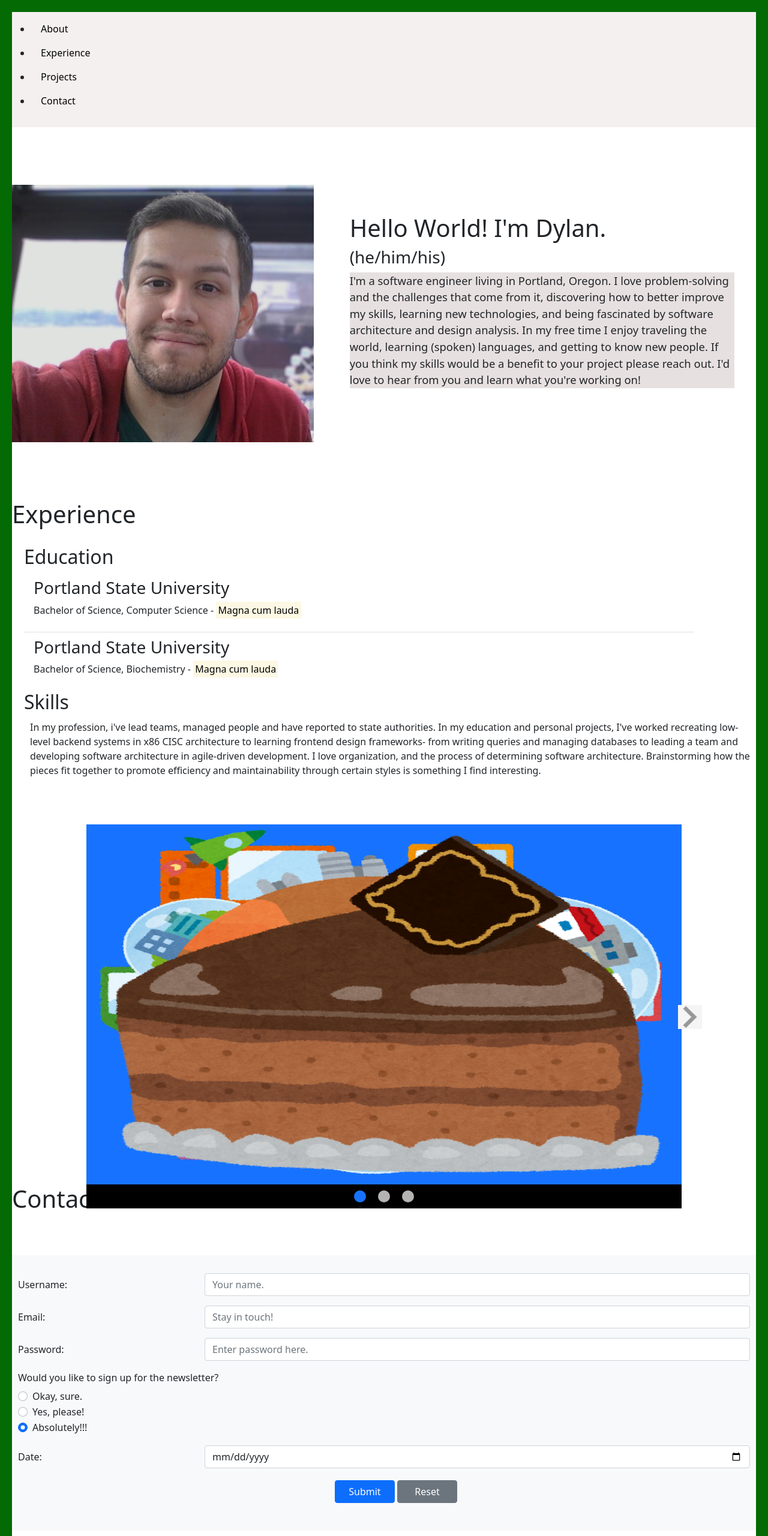
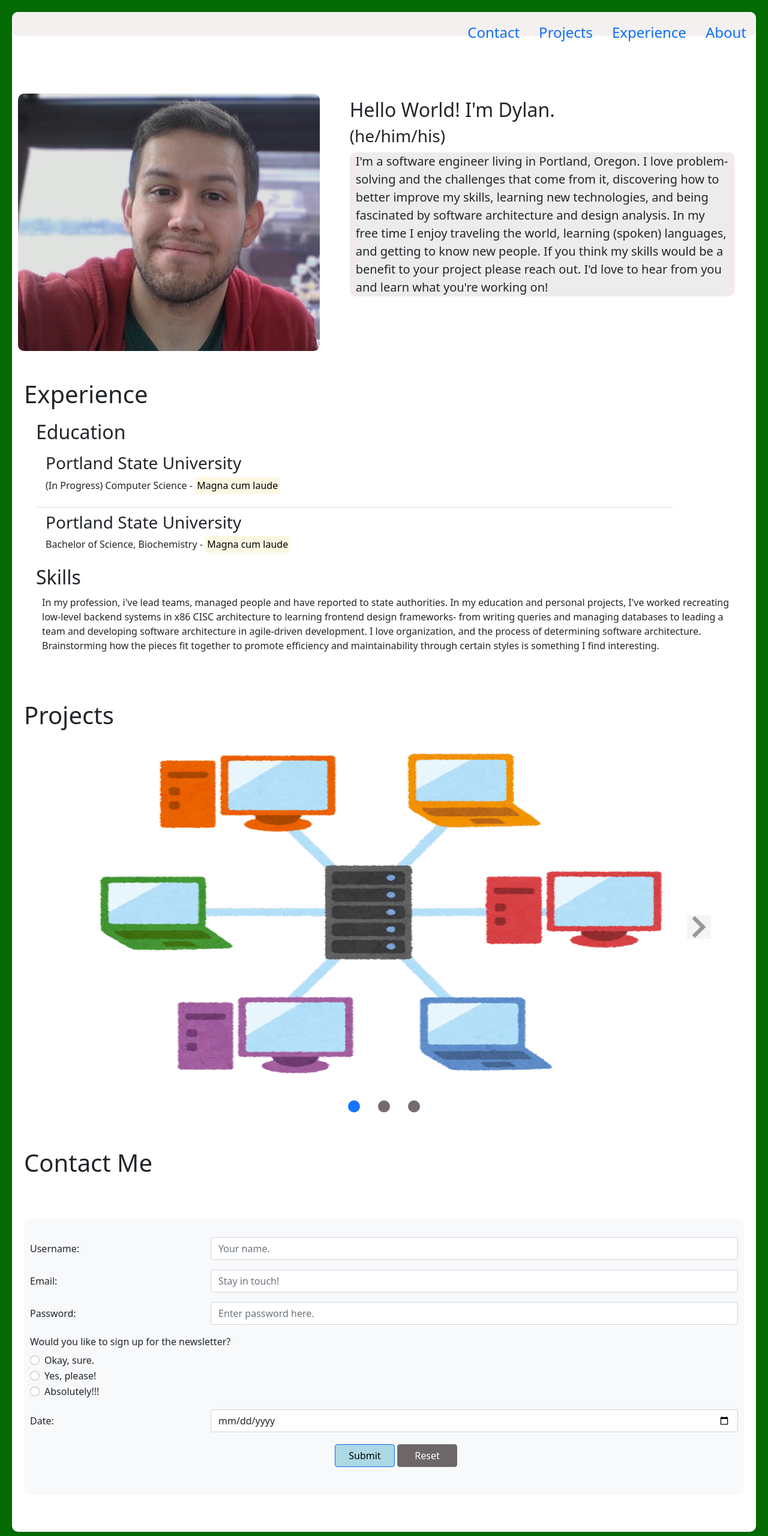
Before and after one commit to dstad418/fantastic-carnival, a plain HTML site: page website.html in a window 1280 px wide. Shown: the top 2560 px of the page at 60% size. Drawn offline with nearby package versions, Linux system fonts and the light colour scheme.

Commit message:
Add files via upload
JS CAROUSEL IS WORKING!

In addition, i've made some aesthetic tweaks. I've got some more functionality I want to add-- otherwise, this is preparing for final descent!

```diff
--- a/settings.js
+++ b/settings.js
@@ -5,7 +5,7 @@ const nextButton = document.querySelector('.carousel__button--right');
 const prevButton = document.querySelector('.carousel__button--left');
 const dotsNav = document.querySelector('.carousel__nav');
 const dots = Array.from(dotsNav.children);
-const slideSize = slides[0].getBoundingClientRect().width;
+const slideWidth = slides[0].getBoundingClientRect().width;
 
 // Arranging slides in an array
 const setSlidePosition = (slide, index) => {
@@ -15,8 +15,8 @@ slides.forEach(setSlidePosition);
 
 // Reuse close
 const moveToSlide = (track, currentSlide, targetSlide) => {
-  track.style.transform = 'translateX(' + targetSlide.style.left + ')';
-  currentSlide.classList.remove('.current-slide');
+  track.style.transform = 'translateX(-' + targetSlide.style.left + ')';
+  currentSlide.classList.remove('current-slide');
   targetSlide.classList.add('current-slide');
 };
 
@@ -25,6 +25,9 @@ const updateDots = (currentDot, targetDot) => {
   targetDot.classList.add('current-slide');
 };
 
+///////
+
+// Hides/shows arrows if at the end of the array
 const hideShowArrows = (slides, prevButton, nextButton, targetIndex) => {
   if (targetIndex === 0) {
     prevButton.classList.add('is-hidden');
@@ -40,10 +43,10 @@ const hideShowArrows = (slides, prevButton, nextButton, targetIndex) => {
 
 // Adding functionality for previous slide button
 prevButton.addEventListener('click', (e) => {
-  const currentSlide = track.document.querySelector('.current-slide');
+  const currentSlide = track.querySelector('.current-slide');
   const prevSlide = currentSlide.previousElementSibling;
   const currentDot = dotsNav.querySelector('.current-slide');
-  const prevDot = previousDot.nextElementSibling;
+  const prevDot = currentDot.previousElementSibling;
   const prevIndex = slides.findIndex((slide) => slide === prevSlide);
   moveToSlide(track, currentSlide, prevSlide);
   updateDots(currentDot, prevDot);
@@ -51,9 +54,9 @@ prevButton.addEventListener('click', (e) => {
 });
 
 // Navigating to the next slide ->
-nextButton.addEventListener('click', (e) => {
+nextButton.addEventListener('click', e => {
   // Find current slide
-  const currentSlide = track.document.querySelector('.current-slide');
+  const currentSlide = track.querySelector('.current-slide');
   const nextSlide = currentSlide.nextElementSibling;
   const currentDot = dotsNav.querySelector('.current-slide');
   const nextDot = currentDot.nextElementSibling;
@@ -67,14 +70,11 @@ nextButton.addEventListener('click', (e) => {
 // Moving the event listener dots!
 dotsNav.addEventListener('click', (e) => {
   const targetDot = e.target.closest('button');
-
-  if (!targetDot) {
-    return;
-  }
+  if (!targetDot) return;
   const currentSlide = track.querySelector('.current-slide');
   const currentDot = dotsNav.querySelector('.current-slide');
   // Loop through array, find first true expr
-  const targetIndex = dots.findIndex((dot) => dot === targetDot);
+  const targetIndex = dots.findIndex(dot => dot === targetDot);
   const targetSlide = slides[targetIndex];
   // Allows us to click on the nav buttons!
   moveToSlide(track, currentSlide, targetSlide);
--- a/styles.css
+++ b/styles.css
@@ -13,24 +13,59 @@
 
 .front-drop {
   margin: 20px;
+  border-radius: 10px;
   background-color: var(--white);
 }
 
 .navbar {
-  position: sticky;
+  border-radius: 10px;
+  display: flex;
+  flex-direction: row;
+  flex-wrap: wrap;
+  padding-left: 0;
+  margin-top: 0;
+  justify-content: end;
+  margin-bottom: 0;
+  margin-right: 20px;
+  width: 100%;
+  height: 5vh;
+  list-style: none;
+  font-size: 1.5em;
+}
+
+.nav-list {
+  display: inline;
+  float: right;
+  color: var(--blue);
+}
+
+.img-fluid {
+  margin-left: 10px;
+  border-radius: 10px;
 }
 
 .about {
   margin: 20px;
 }
 
-.decription-border {
-  background-color: #e7e0e0;
+.about-me {
+  margin-top: -40px;
+}
+
+.description-border {
+  background-color: #f2e9e9;
+  border-radius: 10px;
 }
 
 .description {
-  background-color: var(--light-grey);
-  font-size: 1.15rem;
+  background-color: rgb(237, 236, 236);
+  font-size: 1.25rem;
+  border-radius: 10px;
+  margin: 10px;
+}
+
+.experience-outer {
+  padding-left: 20px;
 }
 
 .experience-inner {
@@ -46,6 +81,11 @@
   margin-right: 20px;
 }
 
+.project-intro {
+  padding-top: 60px;
+  padding-left: 20px;
+}
+
 .carousel {
   position: relative;
   height: 600px;
@@ -59,7 +99,7 @@
 }
 
 .carousel__track-container {
-  background: #1773ff;
+  background: #ffffff;
   height: 100%;
   position: relative;
   overflow: hidden;
@@ -89,12 +129,16 @@
   cursor: pointer;
 }
 
+.carousel__button img {
+  width: 20px;
+}
+
 .carousel__button--left {
-  left: -40px;
+  left: -55px;
 }
 
 .carousel__button--right {
-  right: -40px;
+  right: -55px;
 }
 
 .carousel__button img {
@@ -102,7 +146,6 @@
 }
 
 .carousel__nav {
-  background: black;
   display: flex;
   justify-content: center;
   padding: 10px 0;
@@ -113,8 +156,8 @@
   border-radius: 50%;
   width: 20px;
   height: 20px;
-  background: rgb(181, 178, 178);
-  margin: 0 10px;
+  background: rgb(116, 107, 107);
+  margin: 0 15px;
   cursor: pointer;
 }
 
@@ -126,16 +169,54 @@
   display: none;
 }
 
-/*        DIFFERENT VIEWS        */
-
-/* MOBILE VIEW */
-@media (max-width: 480px) {
+.contact-head {
+  margin-top: 90px;
+  margin-left: 20px;
 }
 
-/* TABLET VIEW */
-@media (min-width: 480.1px) and (max-width: 768px) {
+.contact-block {
+  padding: 20px;
 }
 
-/* DESKTOP VIEW */
-@media (min-width: 768.1px) {
+
+.jumbotron {
+  padding: 10%;
+  border-radius: 10px;
+  border: 5px;
+  border-color: #1773ff;
 }
+
+
+/*      BUTTON CUSTOMIZATIONS     */
+.btn-primary {
+  background-color: lightblue;
+  color: black;
+}
+
+.btn-primary:active {
+  background-color: orange;
+  color: black;
+}
+
+
+.btn-primary:hover {
+  background-color: black;
+  color: yellow;
+}
+
+
+.btn-secondary {
+  background-color: rgb(110, 103, 103);
+  color: white;
+}
+
+.btn-secondary:active {
+  background-color: #1773ff;
+  color: rgb(134, 128, 128);
+}
+
+
+.btn-secondary:hover {
+  background-color: orange;
+  color: black;
+}
--- a/website.html
+++ b/website.html
@@ -14,44 +14,38 @@
   <body class="back-drop">
     <div class="front-drop">
       <!------------------------  NAV BAR  ------------------------>
-      <div class="about-section">
+      <div id="NavBar" class="about-section">
         <nav
           class="navbar"
           style="background-color: rgba(243, 238, 238, 0.851)"
         >
           <ul>
             <li class="nav-list">
-              <a class="nav-link" href="#about" style="color: black">About</a>
+              <a class="nav-link" href="#about">About</a>
             </li>
             <li class="nav-list">
-              <a class="nav-link" href="#experience" style="color: black"
-                >Experience</a
-              >
+              <a class="nav-link" href="#experience">Experience</a>
             </li>
             <li class="nav-list">
-              <a class="nav-link" href="#projects" style="color: black"
-                >Projects</a
-              >
+              <a class="nav-link" href="#projects">Projects</a>
             </li>
             <li class="nav-list">
-              <a class="nav-link" href="#contact" style="color: black"
-                >Contact</a
-              >
+              <a class="nav-link" href="#contact">Contact</a>
             </li>
           </ul>
         </nav>
       </div>
       <!------------------------  ABOUT SECTION ------------------------>
       <div class="row py-5 mt-5">
-        <div id="about" class="col-12 col-md-5">
+        <div id="about" class="col-sm-10 col-md-5">
           <img
             class="img-fluid"
             src="images/Screenshot 2023-03-11 at 1.37.45 PM.png"
-            alt="Ka-chow, what's poppin' fellow weirdos. It's ya boi, Dylan. Back at it again with the imposter syndrome!"
+            alt="That's me! Back at it again with the imposter syndrome!"
           />
         </div>
         <div class="about-me col-12 col-md-7 p-5">
-          <h1>Hello World! I'm Dylan.</h1>
+          <h2>Hello World! I'm Dylan.</h2>
           <h3>(he/him/his)</h3>
           <div class="description-border">
             <p class="description">
@@ -68,7 +62,7 @@
         </div>
       </div>
       <!------------------------  EXPERIENCE SECTION ------------------------>
-      <div id="experience" class="row my-5">
+      <div id="experience" class="experience-outer">
         <h1>Experience</h1>
         <div class="experience-inner">
           <div>
@@ -77,15 +71,15 @@
               <li class="list-group-item">
                 <h3>Portland State University</h3>
                 <p>
-                  Bachelor of Science, Computer Science -
-                  <mark>Magna cum lauda</mark>
+                  (In Progress) Computer Science -
+                  <mark>Magna cum laude</mark>
                 </p>
               </li>
               <li class="list-group-item">
                 <h3>Portland State University</h3>
                 <p>
                   Bachelor of Science, Biochemistry -
-                  <mark>Magna cum lauda</mark>
+                  <mark>Magna cum laude</mark>
                 </p>
               </li>
             </ul>
@@ -106,8 +100,14 @@
         </div>
       </div>
       <!------------------------  PROJECTS CAROUSEL SECTION ------------------------>
-      <div class="carousel">
-        <button class="carousel__button carousel__button--left is-hidden">
+      <div class="project-intro">
+        <h1>Projects</h1>
+      </div>
+      <div id="projects" class="carousel">
+        <button
+          class="carousel__button carousel__button--left is-hidden"
+          title="left-select"
+        >
           <img
             src="images/169-1691085_left-right-arrow-button-png-left-arrow-icon.png"
             alt=""
@@ -119,40 +119,56 @@
               <img
                 class="carousel__image"
                 src="images/computer_server_based.png"
-                alt=""
+                alt="x86 Program"
               />
             </li>
             <li class="carousel__slide">
               <img
                 class="carousel__image"
                 src="images/space_ijuu_mars.png"
-                alt=""
+                alt="Mars Rover Program"
               />
             </li>
             <li class="carousel__slide">
               <img
                 class="carousel__image"
                 src="images/sweets_chocolate_cake_sachertorte.png"
-                alt=""
+                alt="ChocAn Agile Program"
               />
             </li>
           </ul>
         </div>
-        <button class="carousel__button carousel__button--right">
+        <button
+          class="carousel__button carousel__button--right"
+          title="right-select"
+        >
           <img
             src="images/169-1691085_right-right-arrow-button-png.jpeg"
             alt=""
           />
         </button>
         <div class="carousel__nav">
-          <button class="carousel__indicator current-slide"></button>
-          <button class="carousel__indicator"></button>
-          <button class="carousel__indicator"></button>
+          <button
+            class="carousel__indicator current-slide"
+            title="bottom-location-indicator1"
+          ></button>
+          <button
+            class="carousel__indicator"
+            title="bottom-location-indicator2"
+          ></button>
+          <button
+            class="carousel__indicator"
+            title="bottom-location-indicator3"
+          ></button>
         </div>
       </div>
       <!------------------------  CONTACT SECTION ------------------------>
-      <h1>Contact</h1>
-      <div id="contact" style="padding-top: 5%; padding-bottom: 5%">
+      <h1 class="contact-head">Contact Me</h1>
+      <div
+        class="contact-block"
+        id="contact"
+        style="padding-top: 5%; padding-bottom: 5%"
+      >
         <form
           class="jumbotron bg-light text-dark"
           style="padding: 10px; margin: auto"
@@ -214,7 +230,7 @@
                   name="gridRadios"
                   id="gridRadios1"
                   value="option1"
-                  checked
+                  title="Mild-excitement"
                 />
                 <label class="form-check-label" for="gridRadios1">
                   Okay, sure.
@@ -238,11 +254,10 @@
                     class="form-check-input"
                     type="radio"
                     name="gridRadios"
-                    id="gridRadios1"
+                    id="gridRadios3"
                     value="option1"
-                    checked
                   />
-                  <label class="form-check-label" for="gridRadios1">
+                  <label class="form-check-label" for="gridRadios3">
                     Absolutely!!!
                   </label>
                 </div>
@@ -278,13 +293,14 @@
         </form>
       </div>
     </div>
+    <script src="settings.js"></script>
   </body>
   <!------------------------  FOOTER SECTION ------------------------>
   <footer
     class="d-flex flex-wrap justify-content-between align-items-center py-3 my-4 border-top"
   >
-    <div class="col-md-4 d-flex align-items-center"></div>
-    <ul class="nav col-md-4 justify-content-end list-unstyled d-flex">
+    <div class="d-flex align-items-center"></div>
+    <ul class="nav justify-content-center list-unstyled d-flex">
       <li class="ms-3">
         <a class="text-muted" href="https://github.com/dstad418">
           <svg
@@ -294,7 +310,7 @@
             fill="currentColor"
             class="bi bi-github"
             viewBox="0 0 16 16"
-            alt="GitHub logo"
+            alt="Ya-ha-ha! You found me!"
           >
             <path
               d="M8 0C3.58 0 0 3.58 0 8c0 3.54 2.29 6.53 5.47 7.59.4.07.55-.17.55-.38 0-.19-.01-.82-.01-1.49-2.01.37-2.53-.49-2.69-.94-.09-.23-.48-.94-.82-1.13-.28-.15-.68-.52-.01-.53.63-.01 1.08.58 1.23.82.72 1.21 1.87.87 2.33.66.07-.52.28-.87.51-1.07-1.78-.2-3.64-.89-3.64-3.95 0-.87.31-1.59.82-2.15-.08-.2-.36-1.02.08-2.12 0 0 .67-.21 2.2.82.64-.18 1.32-.27 2-.27.68 0 1.36.09 2 .27 1.53-1.04 2.2-.82 2.2-.82.44 1.1.16 1.92.08 2.12.51.56.82 1.27.82 2.15 0 3.07-1.87 3.75-3.65 3.95.29.25.54.73.54 1.48 0 1.07-.01 1.93-.01 2.2 0 .21.15.46.55.38A8.012 8.012 0 0 0 16 8c0-4.42-3.58-8-8-8z"
@@ -304,5 +320,4 @@
       </li>
     </ul>
   </footer>
-  <script src="settings.js"></script>
 </html>
```
